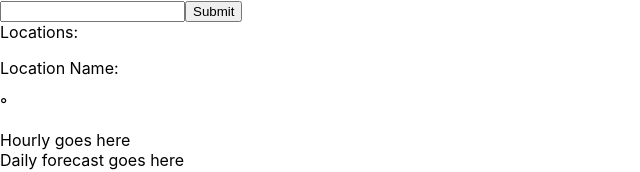
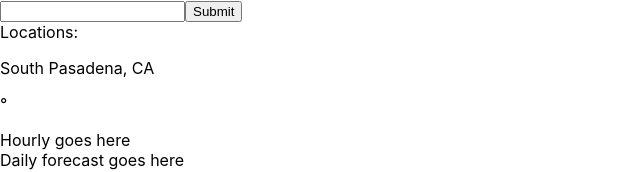
Before and after one commit to arlenpeiffer/apple-weather, a React (Create React App) app: page / in a window 1280 px wide. Shown: the top 172 px of the page, without its empty margins (0-640 px from the left). Built offline with nearby package versions, Linux system fonts and the light colour scheme; no server answers; the HTML template or start-up script is replaced by a standard one.

Commit message:
pass city and state name down from App component and render in Location

```diff
--- a/src/components/App.js
+++ b/src/components/App.js
@@ -8,7 +8,12 @@ class App extends React.Component {
     this.validateInput = this.validateInput.bind(this);
     this.state = {
       error: null,
-      locationsGeo: ["34.108981,-118.156508"],
+      locations: [
+        {
+          name: "South Pasadena, CA",
+          geocode: "34.108981,-118.156508"
+        }
+      ],
       locationsZip: ["91030"]
     };
   }
@@ -54,26 +59,33 @@ class App extends React.Component {
     const apiFormat = "info.json/";
     const apiUnits = "/degrees";
 
-    const { locationsGeo, locationsZip } = this.state;
+    const { locations, locationsZip } = this.state;
     // this.setState({ error: null });
     locationsZip.map(location =>
       fetch(apiURL + apiKey + apiFormat + location + apiUnits)
         .then(response => response.json())
-        .then(data =>
-          this.setState({
-            locationsGeo: locationsGeo.concat(data.lat + "," + data.lng)
-          })
+        .then(
+          data =>
+            this.setState({
+              locations: locations.concat({
+                name: data.city + ", " + data.state,
+                geocode: data.lat + "," + data.lng
+              })
+            })
+          // this.setState({
+          //   locationsGeo: locationsGeo.concat(data.lat + "," + data.lng)
+          // })
         )
     );
   }
 
   render() {
-    const { error, locationsGeo } = this.state;
+    const { error, locations } = this.state;
     return (
       <div>
         <Input validateInput={this.validateInput} />
         {error && <p>{error}</p>}
-        <Locations locations={locationsGeo} />
+        <Locations locations={locations} />
       </div>
     );
   }
--- a/src/components/Location.js
+++ b/src/components/Location.js
@@ -57,8 +57,8 @@ class Location extends React.Component {
   render() {
     const { data } = this.state;
     return (
-      <div key={this.props.location}>
-        <p>Location Name:</p>
+      <div key={this.props.name}>
+        <p>{this.props.name}</p>
         <p>{data.description}</p>
         <p>{data.currentTemp}°</p>
         <div>Hourly goes here</div>
--- a/src/components/Locations.js
+++ b/src/components/Locations.js
@@ -6,7 +6,7 @@ function Locations(props) {
     <div>
       Locations:
       {props.locations.map(location => (
-        <Location key={location} location={location} />
+        <Location location={location.geocode} name={location.name} />
       ))}
     </div>
   );
```
